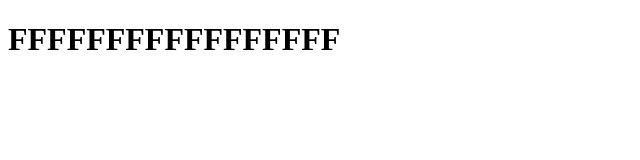
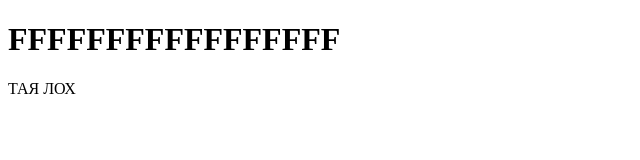
Before and after one commit to y1uchka/taya-pipa, a plain HTML site: page index.html in a window 1280 px wide. Shown: the full height of the page, 0-640 px from the left. Drawn offline with Linux system fonts and the light colour scheme.

Commit message:
Update index.html

```diff
--- a/index.html
+++ b/index.html
@@ -8,6 +8,7 @@
 <body>
     <header>
         <h1>FFFFFFFFFFFFFFFFF</h1>
+        ТАЯ ЛОХ
     </header>
 </body>
 </html>
```
